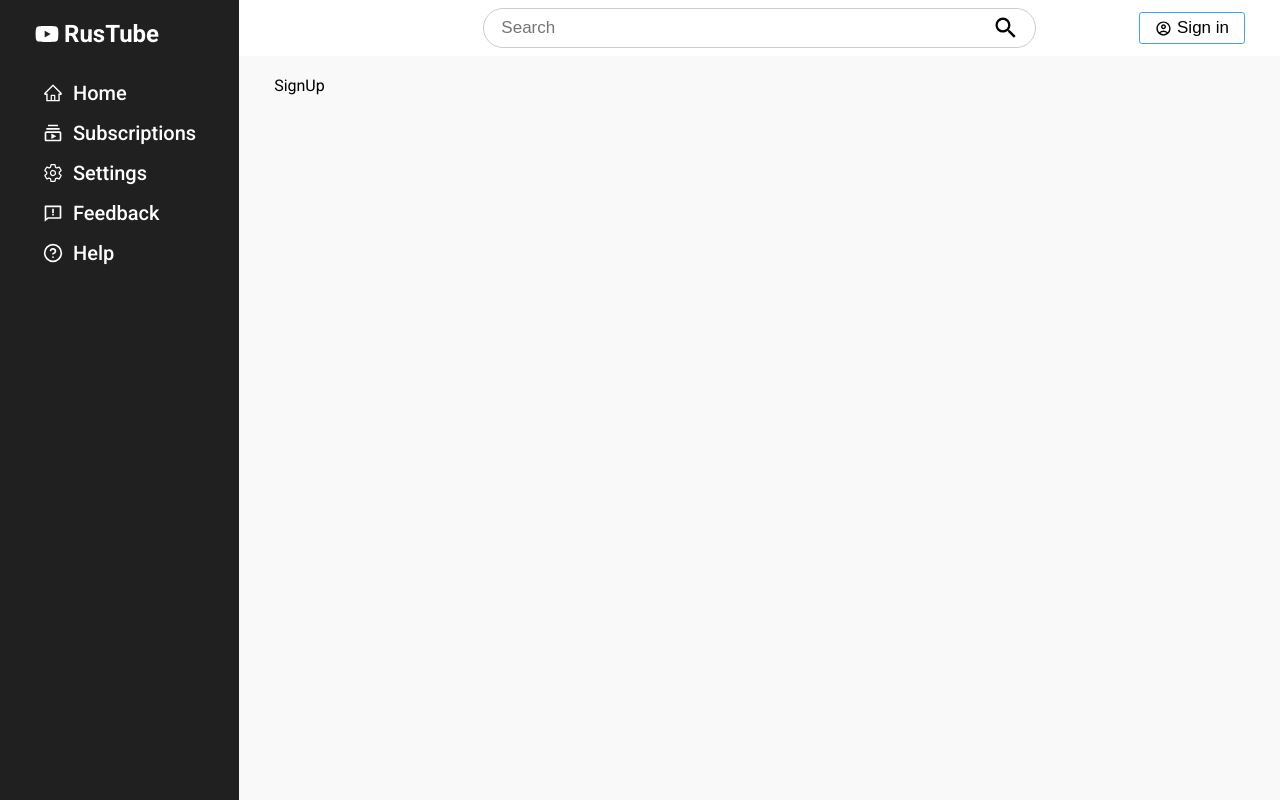
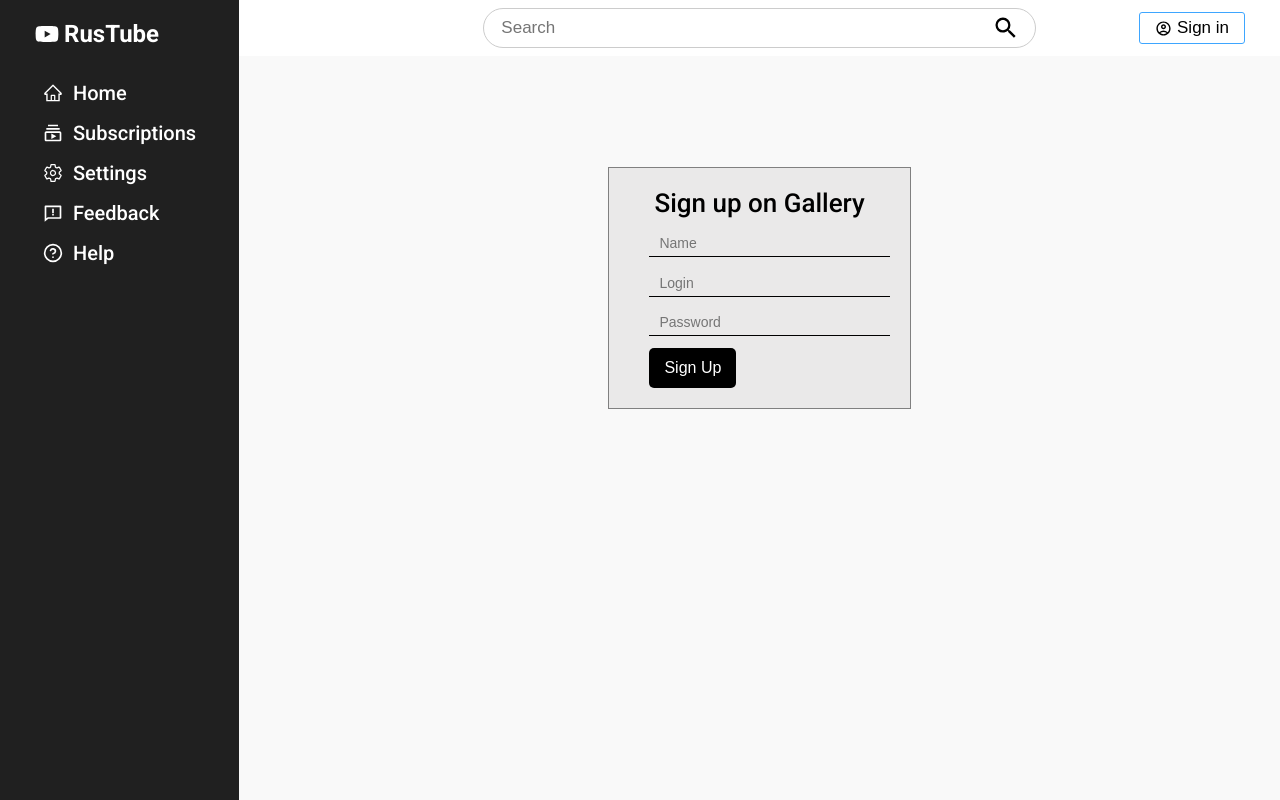
Before and after one commit to Rus203/Gallery, a React (Create React App) app: page /signUp in a window 1280 px wide. Built offline with nearby package versions, Linux system fonts and the light colour scheme.

Commit message:
feat: implement sign up page

```diff
--- a/src/components/Navbar.jsx
+++ b/src/components/Navbar.jsx
@@ -65,7 +65,7 @@ const Navbar = () => {
           <Input placeholder='Search' />
           <SearchIcon />
         </Search>
-        <Link to='signIn' style={{ textDecoration: 'none' }}>
+        <Link to='signIn' style={{ textDecoration: 'none' }} >
           <Button>
             <AccountCircleIcon />
               Sign in
--- a/src/pages/SignIn.jsx
+++ b/src/pages/SignIn.jsx
@@ -1,5 +1,6 @@
 import React from 'react'
 import styled from 'styled-components'
+import { Link } from 'react-router-dom'
 
 const Container = styled.div`
   display: flex;
@@ -36,7 +37,6 @@ const Title = styled.h1`
 `
 
 const Button = styled.button`
-  align-self: flex-start;
   border-radius: 5px;
   height: 40px;
   background-color: black;
@@ -80,7 +80,9 @@ const SignIn = () => {
         <Input type='password' placeholder='Password' />
         <Buttons>
           <Button>Sign In</Button>
-          <SignUpButton>Sing Up</SignUpButton>
+          <Link to='/signUp' style={{ textDecoration: 'none' }} >
+            <SignUpButton>Sing Up</SignUpButton>
+          </Link>
         </Buttons>
       </Wrapper>
     </Container>
--- a/src/pages/SignUp.jsx
+++ b/src/pages/SignUp.jsx
@@ -1,8 +1,77 @@
 import React from 'react'
 import styled from 'styled-components'
 
+const Container = styled.div`
+  display: flex;
+  justify-content: center;
+  align-items: center;
+  height: calc(60vh - 56px);
+`
+
+const Wrapper = styled.div`
+  display: flex;
+  flex-direction: column;
+  justify-content: space-between;
+  padding: 20px 40px;
+  gap: 10px;
+  border: 1px solid gray;
+  height: 200px;
+  background-color: #eae9e9;
+`
+
+const Input = styled.input`
+  border: none;
+  border-bottom: 1px solid black;
+  outline: none;
+  font-size: 14px;
+  width: 100%;
+  background-color: transparent;
+  padding: 5px 10px;
+`
+
+const Title = styled.h1`
+  font-weight: 500;
+  font-size: 26px;
+  margin: 0 5px;
+`
+
+const Button = styled.button`
+  align-self: flex-start;
+  border-radius: 5px;
+  height: 40px;
+  background-color: black;
+  color: white;
+  padding: 5px 15px;
+  border: none;
+  line-height: 30px;
+  font-size: 16px;
+  font-weight: 400;
+  display: flex;
+  align-items: center;
+  column-gap: 7px;
+  cursor: pointer;
+
+  &:hover {
+    scale: 1.05;
+  }
+
+  &:active {
+    scale: 1.025;
+  }
+`
+
 const SignUp = () => {
-  return <div>SignUp</div>
+  return (
+    <Container>
+      <Wrapper>
+        <Title>Sign up on Gallery</Title>
+        <Input type='text' placeholder='Name' />
+        <Input type='text' placeholder='Login' />
+        <Input type='password' placeholder='Password' />
+        <Button>Sign Up</Button>
+      </Wrapper>
+    </Container>
+  )
 }
 
 export default SignUp
```
